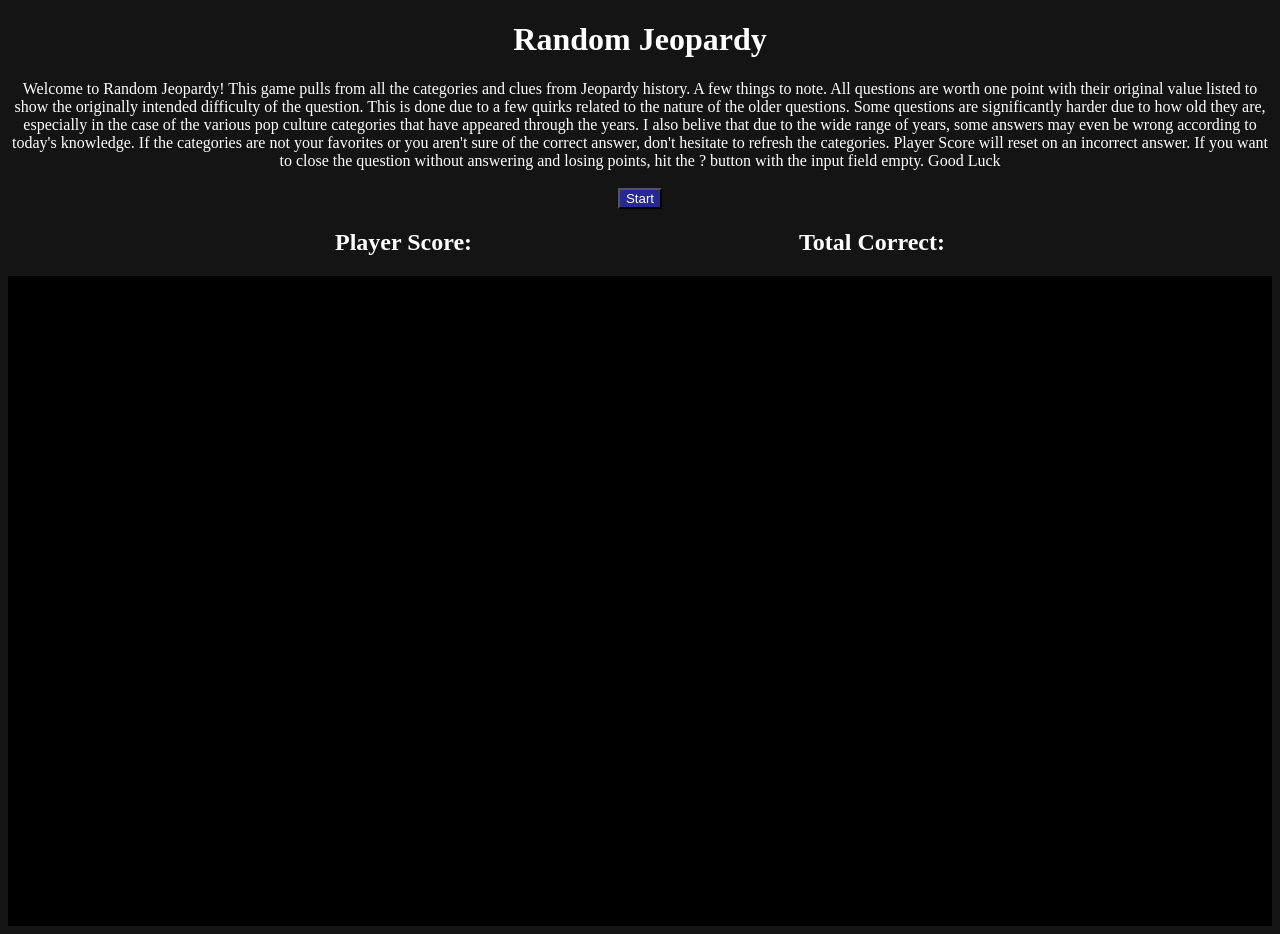
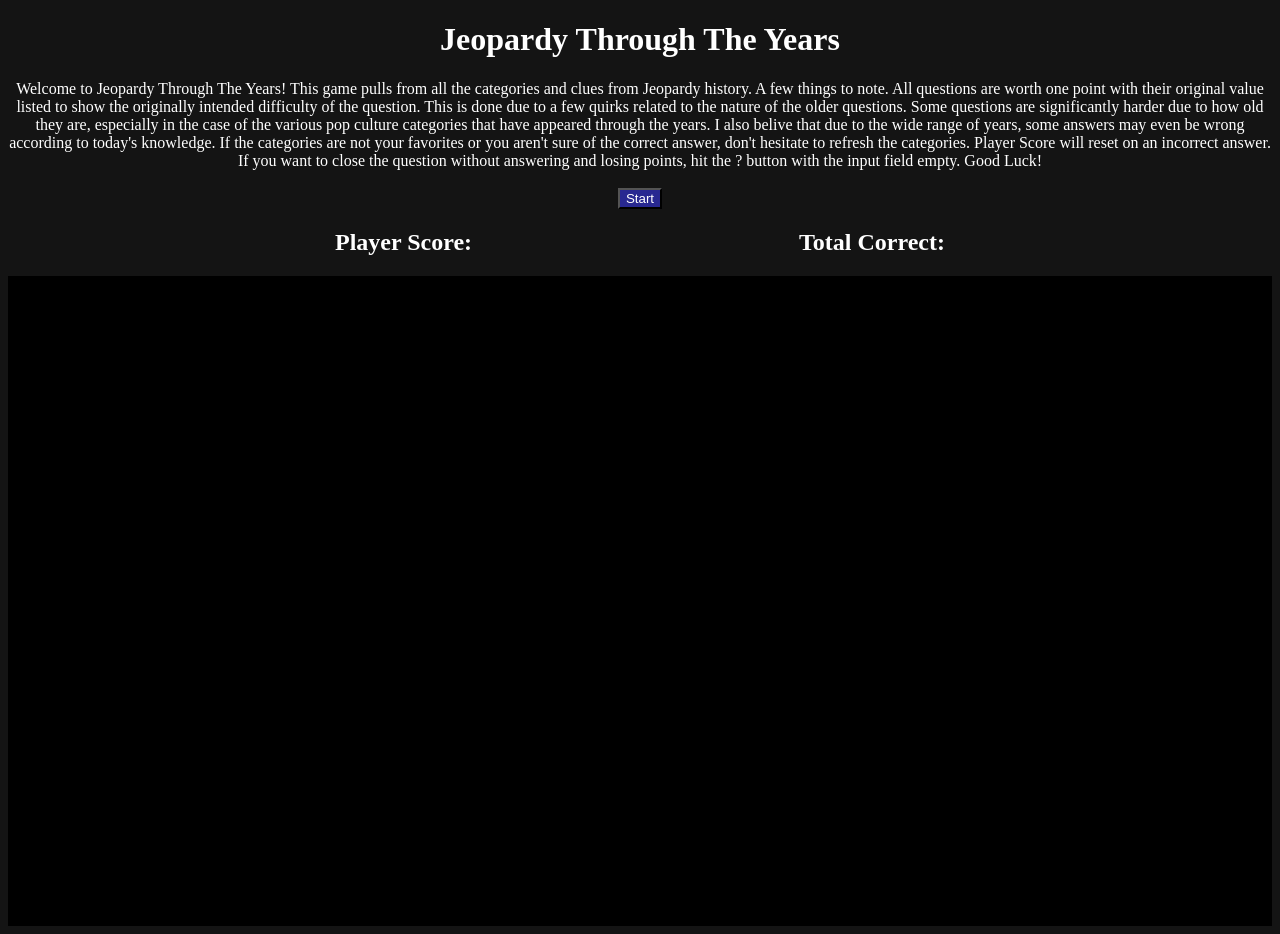
Before and after one commit to Enkixx/Jeopardy-Through-the-Years, a plain HTML site: page index.html in a window 1280 px wide. Drawn offline with Linux system fonts and the light colour scheme.

Commit message:
changed title on start page

```diff
--- a/index.html
+++ b/index.html
@@ -20,9 +20,9 @@
   </head>
 
   <body>
-    <h1>Random Jeopardy</h1>
+    <h1>Jeopardy Through The Years</h1>
     <div id="intro">
-      Welcome to Random Jeopardy! This game pulls from all the categories and clues from Jeopardy history. A few things to note. All questions are worth one point with their original value listed to show the originally intended difficulty of the question. This is done due to a few quirks related to the nature of the older questions. Some questions are significantly harder due to how old they are, especially in the case of the various pop culture categories that have appeared through the years. I also belive that due to the wide range of years, some answers may even be wrong according to today's knowledge. If the categories are not your favorites or you aren't sure of the correct answer, don't hesitate to refresh the categories. Player Score will reset on an incorrect answer. If you want to close the question without answering and losing points, hit the ? button with the input field empty. Good Luck
+      Welcome to Jeopardy Through The Years! This game pulls from all the categories and clues from Jeopardy history. A few things to note. All questions are worth one point with their original value listed to show the originally intended difficulty of the question. This is done due to a few quirks related to the nature of the older questions. Some questions are significantly harder due to how old they are, especially in the case of the various pop culture categories that have appeared through the years. I also belive that due to the wide range of years, some answers may even be wrong according to today's knowledge. If the categories are not your favorites or you aren't sure of the correct answer, don't hesitate to refresh the categories. Player Score will reset on an incorrect answer. If you want to close the question without answering and losing points, hit the ? button with the input field empty. Good Luck!
     </div>
     <br>
     <button id="game-start">Start</button>
```
Also changed, not shown: 1 other file.
